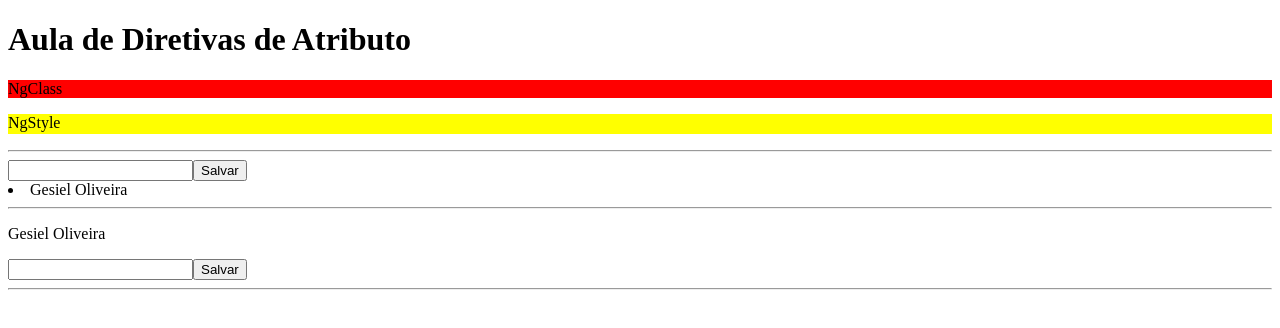
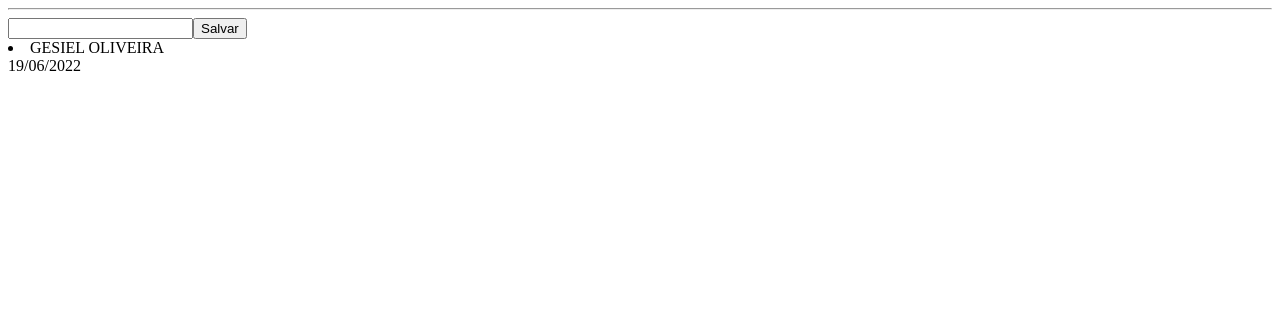
Before and after one commit to gesielbr/meu-primeiro-app, an Angular app: page / in a window 1280 px wide. Shown: the top 328 px of the page. Built offline with nearby package versions, Linux system fonts and the light colour scheme.

Commit message:
Pipes uppercase, date

```diff
--- a/src/app/diretivas-atributos/diretivas-atributos.component.html
+++ b/src/app/diretivas-atributos/diretivas-atributos.component.html
@@ -1,4 +1,4 @@
-<ng-content select="h1"></ng-content>
+<!-- <ng-content select="h1"></ng-content>
 
 <div *ngIf="nome != 'Gesiel'">
   <p [ngClass]="{ active: valor, disabled: !valor }">NgClass</p>
@@ -23,4 +23,14 @@
 
 <button (click)="salvar()">Salvar</button>
 
-<ng-content select="hr"></ng-content>
+<ng-content select="hr"></ng-content> -->
+
+<hr />
+
+<input [(ngModel)]="nome" />
+
+<button (click)="salvar()">Salvar</button>
+
+<li *ngFor="let item of list">{{ item.nome | uppercase }}</li>
+
+{{ date | date: "dd/MM/yyyy" }}
--- a/src/app/diretivas-atributos/diretivas-atributos.component.ts
+++ b/src/app/diretivas-atributos/diretivas-atributos.component.ts
@@ -12,6 +12,8 @@ export class DiretivasAtributosComponent implements OnInit {
 
   public nome: string = '';
   public list: Array<{ nome: string }> = [{ nome: 'Gesiel Oliveira' }];
+
+  public date: Date = new Date();
 
   constructor() {}
 
```
